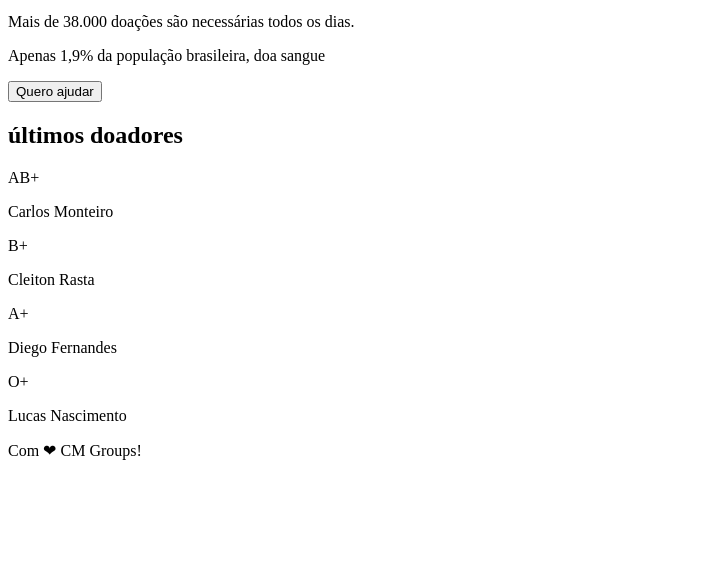
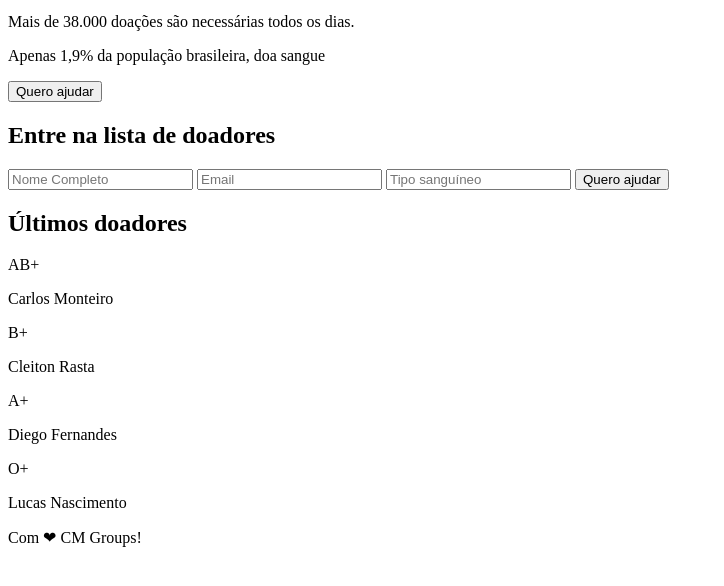
Before and after one commit to monteirocarlos/doesangue, a plain HTML site: page index.html in a window 1280 px wide. Shown: the part 148-734 px from the top of the page, without its empty margins (0-724 px from the left). Drawn offline with Linux system fonts and the light colour scheme.

Commit message:
HTML inicial concluído

```diff
--- a/index.html
+++ b/index.html
@@ -15,8 +15,18 @@
         <button>Quero ajudar</button>
     </header>
 
+    <section class="form">
+        <h2>Entre na lista de doadores</h2>
+        <form action="/">
+            <input type="text" name="name" placeholder="Nome Completo">
+            <input type="email" name="email" placeholder="Email">
+            <input type="text" name="name" placeholder="Tipo sanguíneo">
+            <button>Quero ajudar</button>
+        </form>
+    </section>
+
     <main>
-        <h2>últimos doadores</h2>
+        <h2>Últimos doadores</h2>
         <section class="donors">
             <div class="donor">
                 <div class="blood">AB+</div>
```
